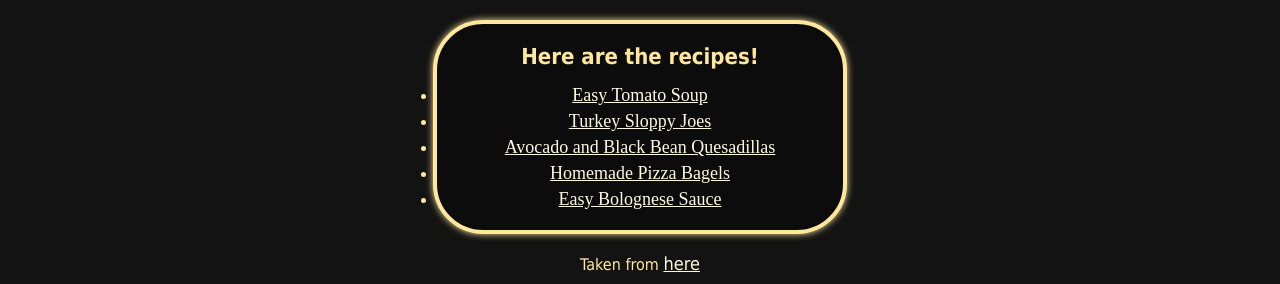
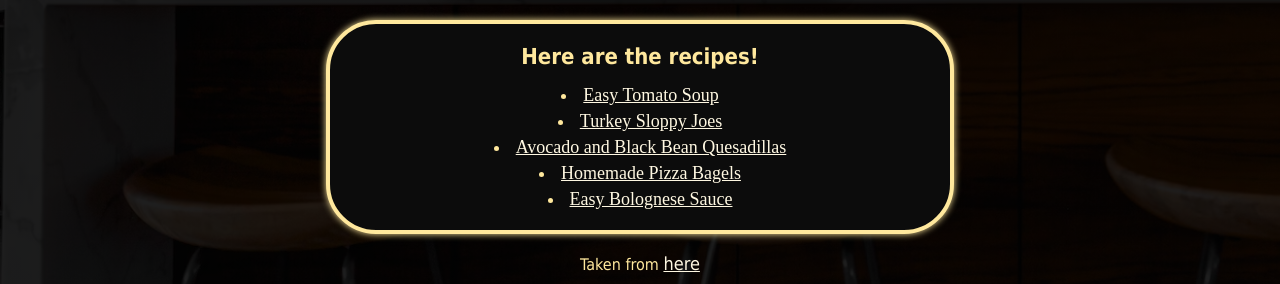
Before and after one commit to Nangt3c/Recipes, a plain HTML site: page index.html in a window 1280 px wide. Shown: the part 987-1271 px from the top of the page. Drawn offline with Linux system fonts and the light colour scheme.

Commit message:
Added background image to pages

```diff
--- a/recipes.css
+++ b/recipes.css
@@ -1,5 +1,6 @@
 body {
-    background-color: #181818;
+    background-image: linear-gradient(rgba(0, 0, 0, 0.88), rgba(0, 0, 0, 0.88)), url(./resources/background.jpeg);
+    background-size: cover;
     color: #ffe89d;
     text-align: center;
     margin-bottom: 70px;
@@ -78,7 +79,7 @@ ul > li {
 /*Method list*/
 ol {
     /*With the first instruction you put the li marker inside the h3*/
-    list-style-position: initial;
+    list-style-position: inside;
     background-color: #131313;
     margin: 0px 300px;
     padding: 5px 50px;
--- a/style.css
+++ b/style.css
@@ -1,6 +1,7 @@
 /*Fondo de la pagina*/
 body {
-    background-color: #131313;
+    background-image: linear-gradient(rgba(0, 0, 0, 0.88), rgba(0, 0, 0, 0.88)), url(./resources/background.jpeg);
+    background-size: cover;
     color: #ffe89d;
     text-align: center;
     margin-bottom: 70px;
@@ -26,13 +27,15 @@ h3 {
 }
 
 /*Recipes section*/
+/*Recipes card*/
 .recipes-list {
     background-color: #0c0c0c;
     box-shadow: 0px 0px 7px 0px #ffe89d;
-    margin: 19px 425px;
+    margin: 19px auto;
     padding: 4px 0px;
     border-radius: 50px;
     border: 4px solid;
+    max-width: 620px;
 }
 
 .recipes-list h3 {
@@ -46,10 +49,12 @@ h3 {
 
 ul {
     padding: 0px;
+    list-style-position: inside;
 }
 
 img {
     border-radius: 5%;
+    box-shadow: 0px 0px 16px 0px #000000c9;
 }
 
 a {
```
